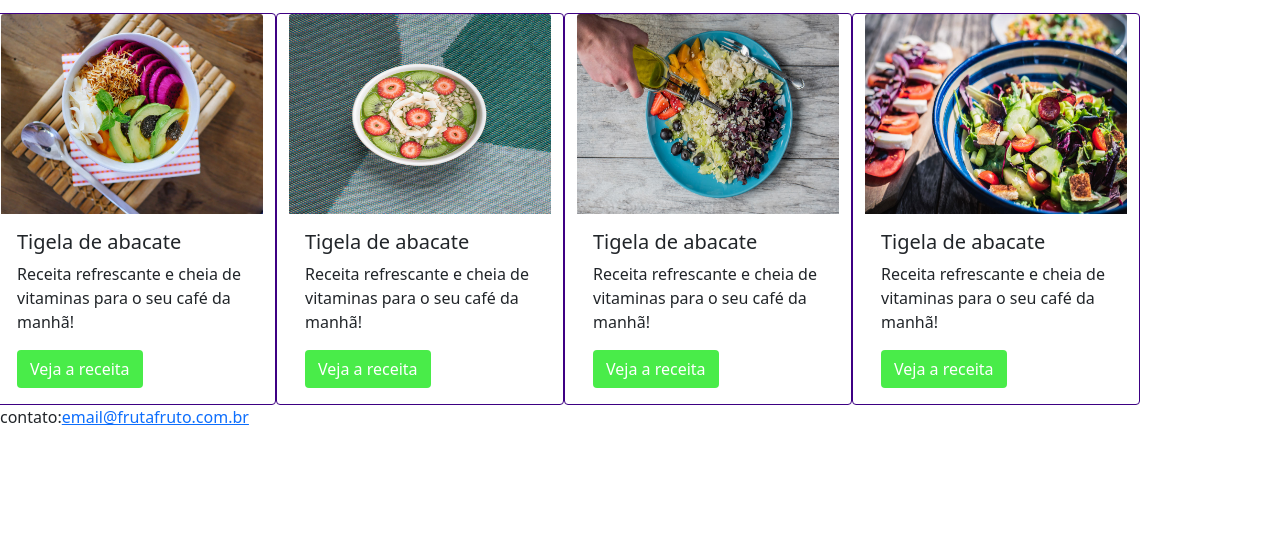
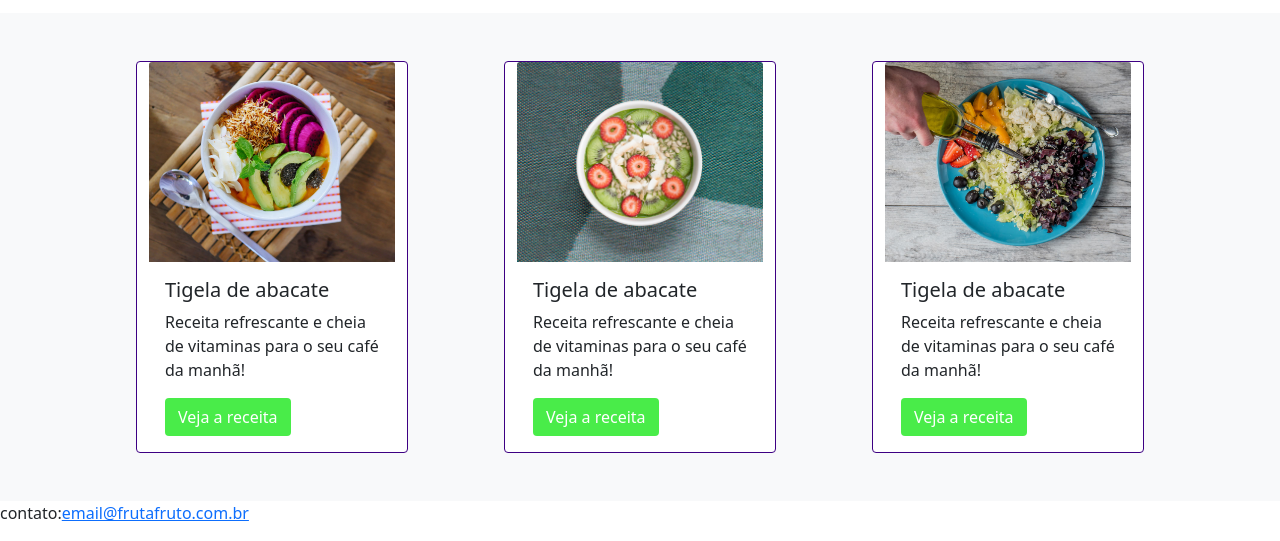
Before and after one commit to borgesjuniior/bootstrap4-landing-page, a plain HTML site: page index.html in a window 1280 px wide. Shown: the part 601-1142 px from the top of the page. Before the commit the page ends 1046 px from the top, so only its background shows below. Drawn offline with nearby package versions, Linux system fonts and the light colour scheme.

Commit message:
fix: Aligning elements

```diff
--- a/index.html
+++ b/index.html
@@ -79,9 +79,12 @@
       <!-- padding-bottom: 1.5rem -->
     </section>
 
-    <section class="recipes">
-      <div class="row">
-        <article class="card card-border card-width">
+    <section class="container-fluid bg-light">
+      <!-- container centralizado sem margem e background-color -->
+      <div class="row justify-content-center">
+        <!-- Display flex (justify-content: center) -->
+        <article class="card card-border card-width m-5 col-md-4">
+          <!-- m-5 (margin: 48px) ocupando 4 espaços de 12 -->
           <img src="/src/img/receita-abacate.jpg" class="card-img-top img-fit" alt="Tigela de abacate">
           <div class="card-body">
             <h5 class="card-title">Tigela de abacate</h5>
@@ -90,7 +93,8 @@
           </div>
         </article>
 
-        <article class="card card-border card-width">
+        <article class="card card-border card-width m-5 col-md-4">
+           <!-- m-5 (margin: 48px) ocupando 4 espaços de 12 -->
           <img src="src/img/receita-kiwi.jpg" class="card-img-top img-fit" alt="Tigela de abacate">
           <div class="card-body">
             <h5 class="card-title">Tigela de abacate</h5>
@@ -99,17 +103,9 @@
           </div>
         </article>
 
-        <article class="card card-border card-width">
+        <article class="card card-border card-width m-5 col-md-4">
+           <!-- m-5 (margin: 48px) ocupando 4 espaços de 12 -->
           <img src="src/img/receita-mix.jpg" class="card-img-top img-fit" alt="Tigela de abacate">
-          <div class="card-body">
-            <h5 class="card-title">Tigela de abacate</h5>
-            <p class="card-text">Receita refrescante e cheia de vitaminas para o seu café da manhã!</p>
-            <a href="#" class="btn btn-color">Veja a receita</a>
-          </div>
-        </article>
-
-        <article class="card card-border card-width">
-          <img src="src/img/receita-oriental.jpg" class="card-img-top img-fit" alt="Tigela de abacate">
           <div class="card-body">
             <h5 class="card-title">Tigela de abacate</h5>
             <p class="card-text">Receita refrescante e cheia de vitaminas para o seu café da manhã!</p>
--- a/src/style.css
+++ b/src/style.css
@@ -1,5 +1,5 @@
 .card-width {
-  width: 18rem;
+  max-width: 17rem;
 }
 .img-container {
   object-fit: cover;
@@ -21,4 +21,5 @@
 
 .img-fit {
   height: 200px;
+  object-fit: cover;
 }
```
